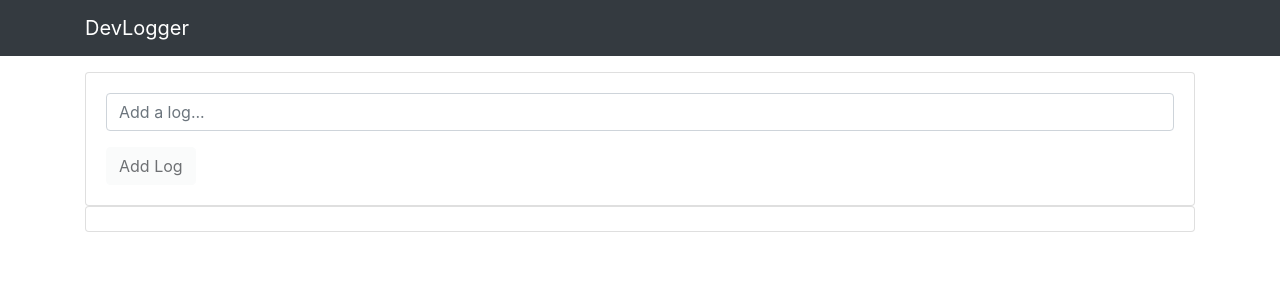
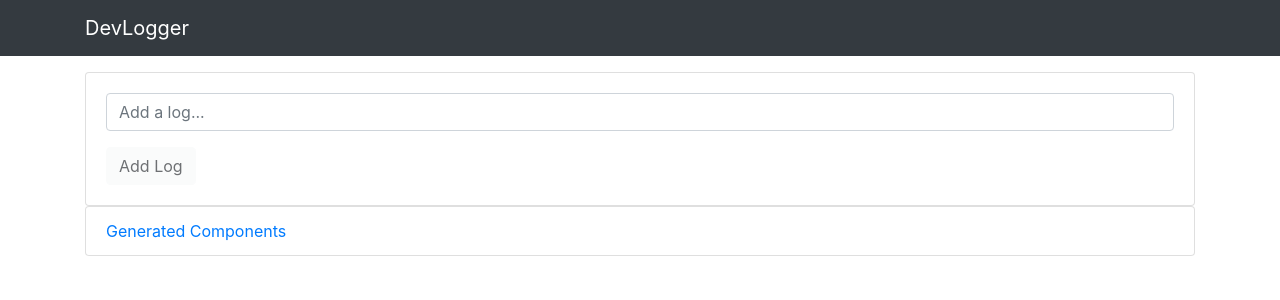
Before and after one commit to michaelromanov/angular_dev_logger_mini_project, an Angular app: page / in a window 1280 px wide. Shown: the top 300 px of the page. Built offline with nearby package versions, Linux system fonts and the light colour scheme.

Commit message:
updated test in logs component

```diff
--- a/src/app/components/logs/logs.component.html
+++ b/src/app/components/logs/logs.component.html
@@ -1,5 +1,5 @@
 <ul class="list-group">
   <li class="list-group-item d-flex justify-content-between align-items-center">
-
+    <a href="#">Generated Components</a>
   </li>
 </ul>
```
